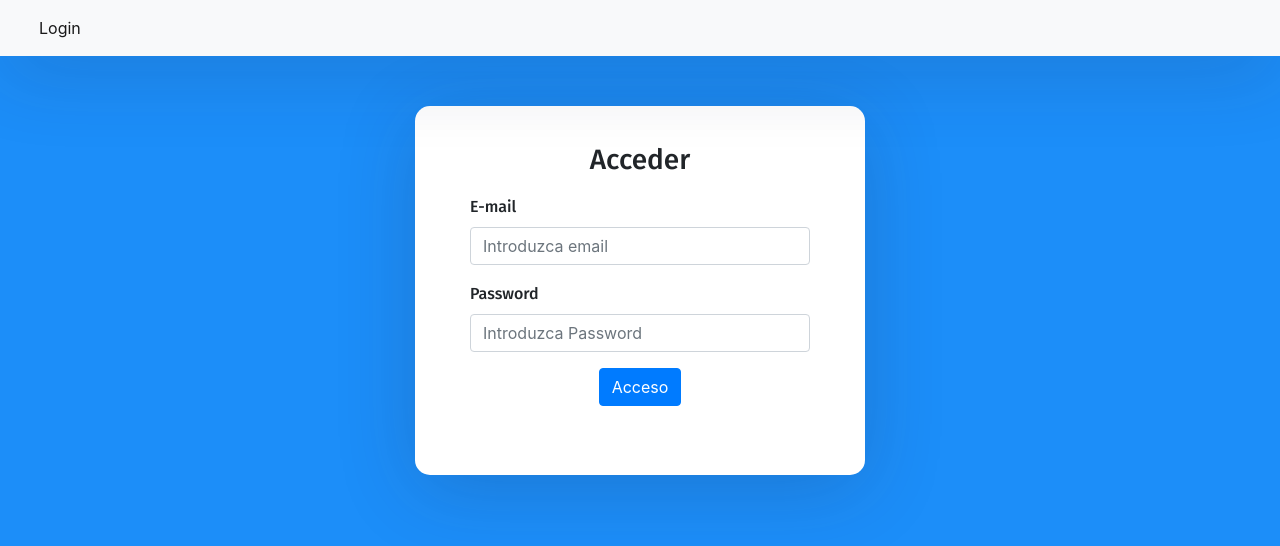
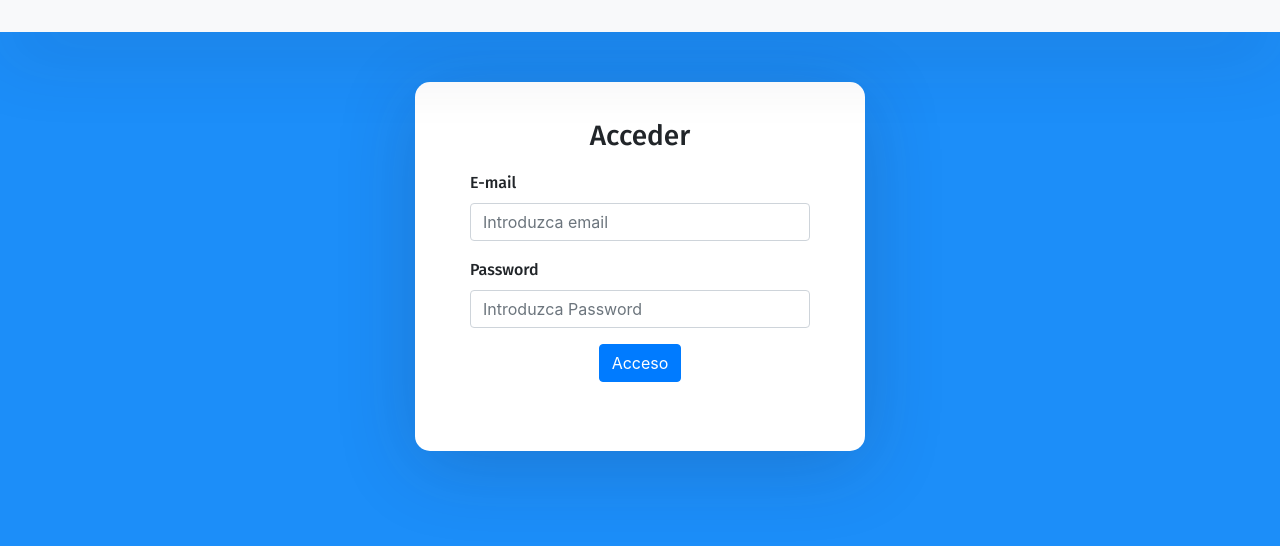
Before and after one commit to ArturoAlcaniz/practicaIntegradaG7-frontend, a React (Create React App) app: page /Login in a window 1280 px wide. Shown: the top 546 px of the page. Built offline with nearby package versions, Linux system fonts and the light colour scheme.

Commit message:
Avance funcionalidad logOut

```diff
--- a/src/components/App/App.jsx
+++ b/src/components/App/App.jsx
@@ -55,17 +55,16 @@ function App() {
 									Lista de vacunacion
 								</NavLink>
 							</li>
-							<li className="nav-item">
-								<NavLink id="navLogin" className="nav-link" to="/Login" activeClassName="nav-link active">
-									Login
-								</NavLink>
-							</li >
 						</ul>
 					</div>
 					<div>
 						<ul className="navbar-nav">
 							<li id="navNombre" className="nav-link"></li>
 							<li id="navCentro" className="nav-link"></li>
+							<li className="nav-item">
+								<NavLink id="navLogin" className="nav-link" to="/Login" activeClassName="nav-link active">
+								</NavLink>
+							</li >
 						</ul>
 					</div>
 				</div>
--- a/src/components/Appointment.js
+++ b/src/components/Appointment.js
@@ -28,6 +28,7 @@ export default class Appointment extends Component {
 		document.getElementById("navCita").hidden = false;
 		document.getElementById("navLsVac").hidden = true;
 		document.getElementById("navLogin").hidden = false;
+
 	}
 
 	checkPermission(thisComponent){
--- a/src/components/Login.js
+++ b/src/components/Login.js
@@ -39,6 +39,8 @@ export default class Login extends Component{
 
 				document.getElementById("navCentro").innerHTML = "Centro: " + response.centro;
 				document.getElementById("navNombre").innerHTML = response.nombre;
+				//document.getElementById("navLogin").innerHTML = "LogOut";
+				//document.getElementById("navLogin").hidden = false;
 
 				if(rol === "paciente" || rol === "Paciente") {
 					thisComponent.loadPacienteLinks();
@@ -131,6 +133,8 @@ export default class Login extends Component{
 		this.loadDefLinks();
 		document.getElementById("navCentro").innerHTML = "";
 		document.getElementById("navNombre").innerHTML = "";
+		//document.getElementById("navLogin").innerHTML = "";
 		sessionStorage.clear();
+		localStorage.clear();
 	}
 }
```
